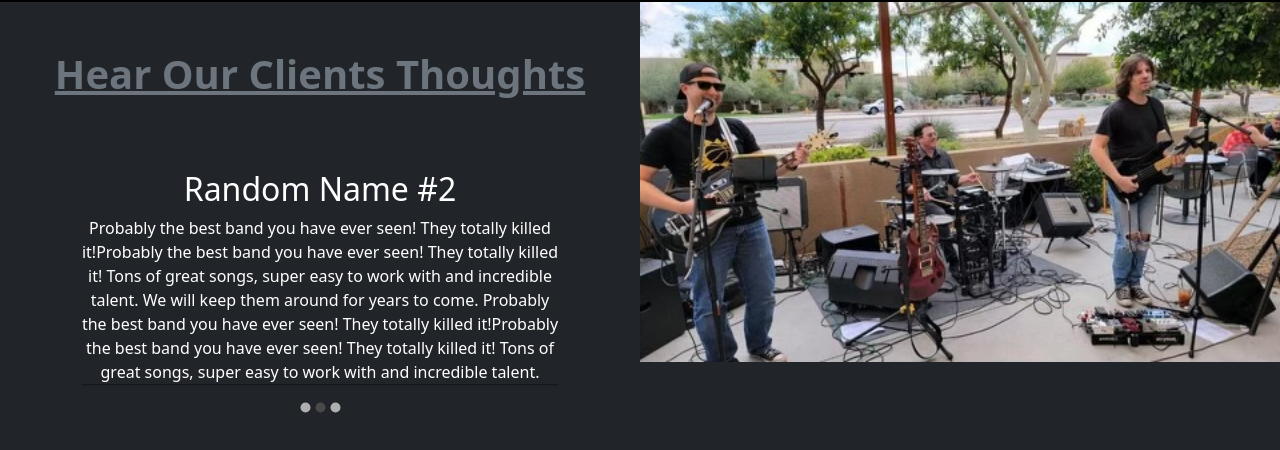
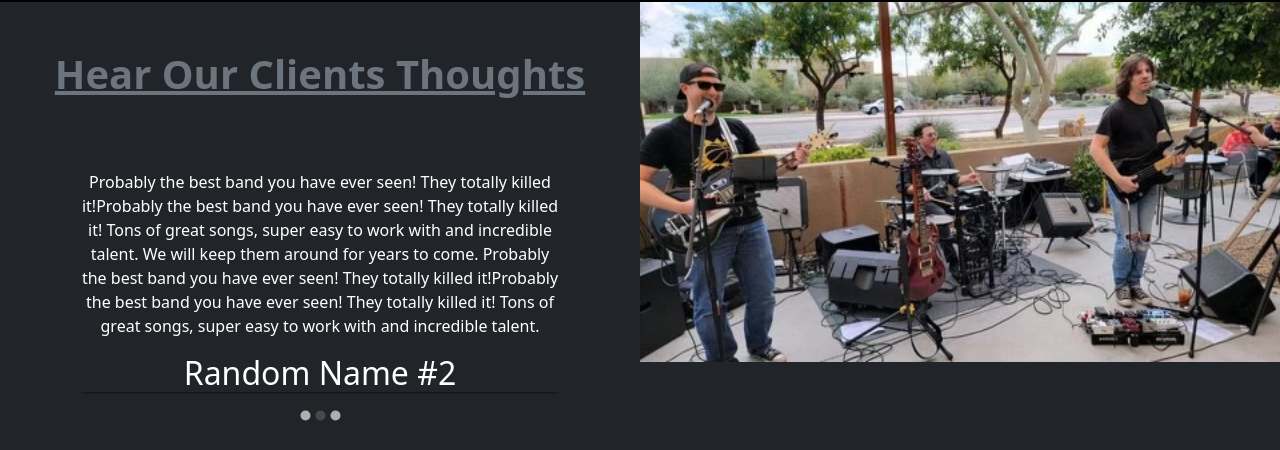
Before and after one commit to benbushman98/TAKECOVERAZ, a React (Create React App) app: page / in a window 1280 px wide. Shown: the part 1158-1608 px from the top of the page. Built offline with nearby package versions, Linux system fonts and the light colour scheme.

Commit message:
added review

```diff
--- a/src/components/Reviews/index.js
+++ b/src/components/Reviews/index.js
@@ -5,8 +5,9 @@ import { Paper } from '@mui/material'
 function Reviews(props) {
     var items = [
         {
-            name: "Random Name #1",
-            review: "Probably the best band you have ever seen! They totally killed it!Probably the best band you have ever seen! They f great songs, super easy to work with and incredible talent. We will keep them around for years to come. Probably the best band you have ever seen! They totally killed it!Probably the best band you have ever seen! They totally killed it! Tons of great songs, super easy to work with and incredible talent."
+            name: "Danny G.",
+            review: '"Take Cover" thats what I did when they started to play. Awesome sound, great vocals, super personalties when they migled with our crowd. We had a corporate holiday party and they made the day. The only problem was they did not know the song "ice castles" \n Seriously, great day and everyone commented on the band.',
+            company: "Tony's Service Center"
         },
         {
             name: "Random Name #2",
@@ -46,8 +47,11 @@ function Item(props) {
     return (
         <Paper >
             <div className='text-center text-white bg-dark'>
+
+                <p>{props.item.review}</p>
+
                 <h2>{props.item.name}</h2>
-                <p>{props.item.review}</p>
+                <p>{props.item.company}</p>
             </div>
         </Paper>
     )
```
